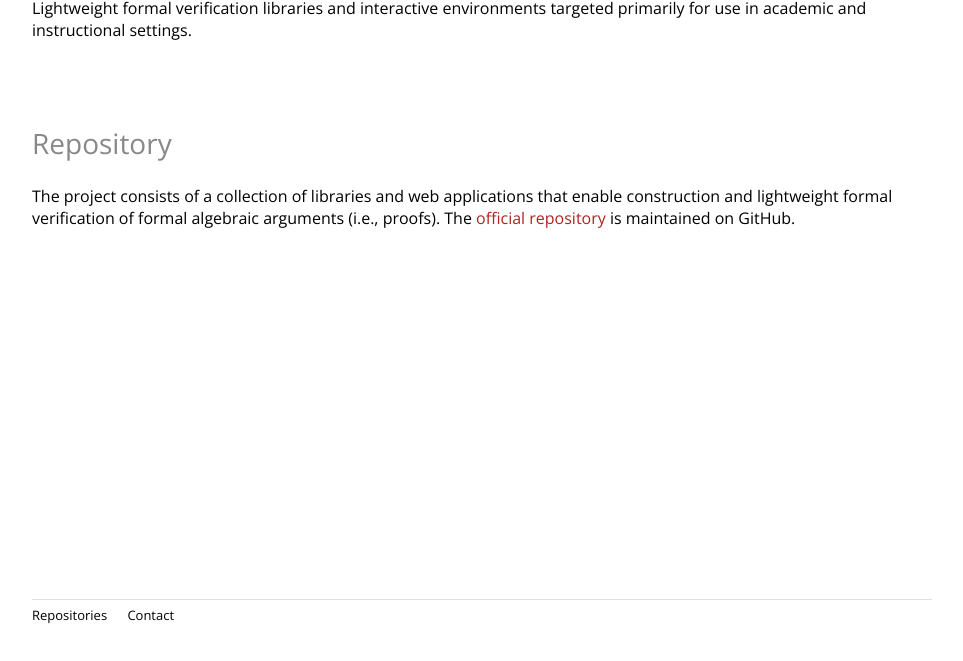
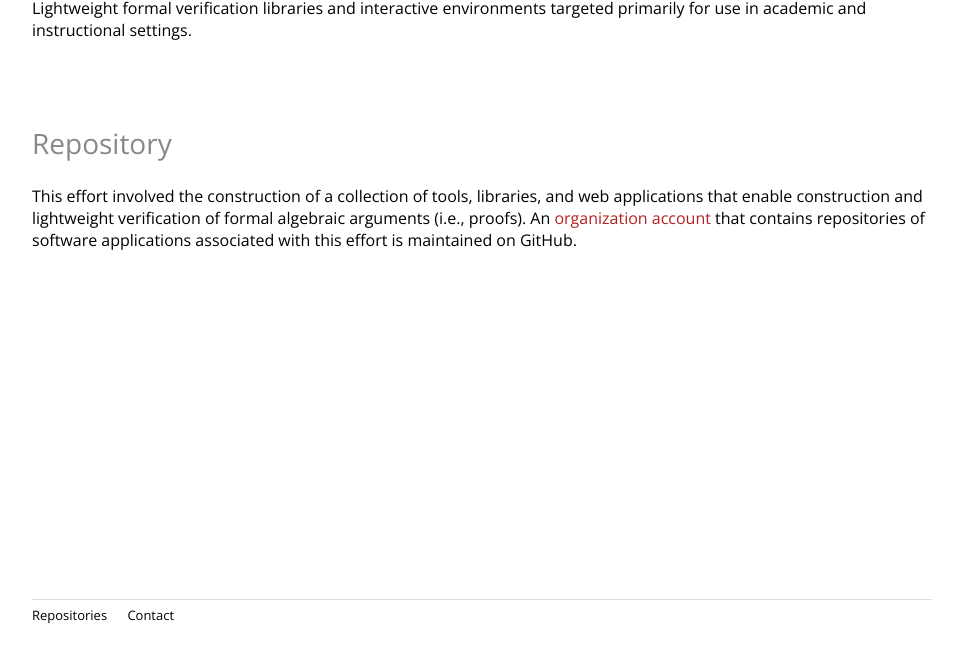
Before and after one commit to aartifact/aartifact.github.io, a plain HTML site: page index.html in a window 1280 px wide. Shown: the part 133-794 px from the top of the page, without its empty margins (158-1121 px from the left). Drawn offline with nearby package versions, Linux system fonts and the light colour scheme.

Commit message:
Update content (repositories/organization link).

```diff
--- a/index.html
+++ b/index.html
@@ -46,7 +46,7 @@ body #footer a:hover { text-decoration:underline; }
       <div id="sheet">
         <div class="section">
           <h2>Repository</h2>
-            The project consists of a collection of libraries and web applications that enable construction and lightweight formal verification of formal algebraic arguments (i.e., proofs). The <a href="http://github.com/lapets/aartifact">official repository</a> is maintained on GitHub.
+            This effort involved the construction of a collection of tools, libraries, and web applications that enable construction and lightweight verification of formal algebraic arguments (i.e., proofs). An <a href="https://github.com/aartifact">organization account</a> that contains repositories of software applications associated with this effort is maintained on GitHub.
         </div>
       </div><!-- /#sheet -->
       <div id="footer_spacer"></div>
```
